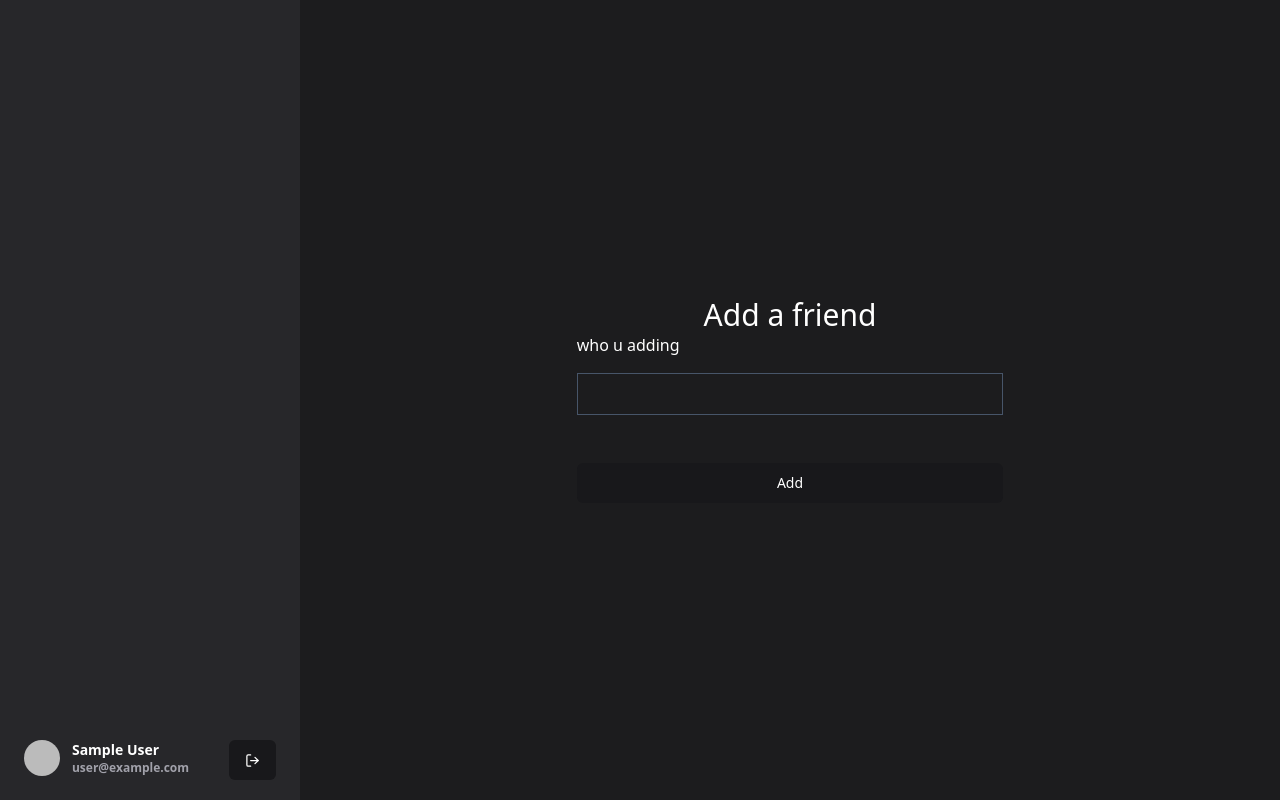
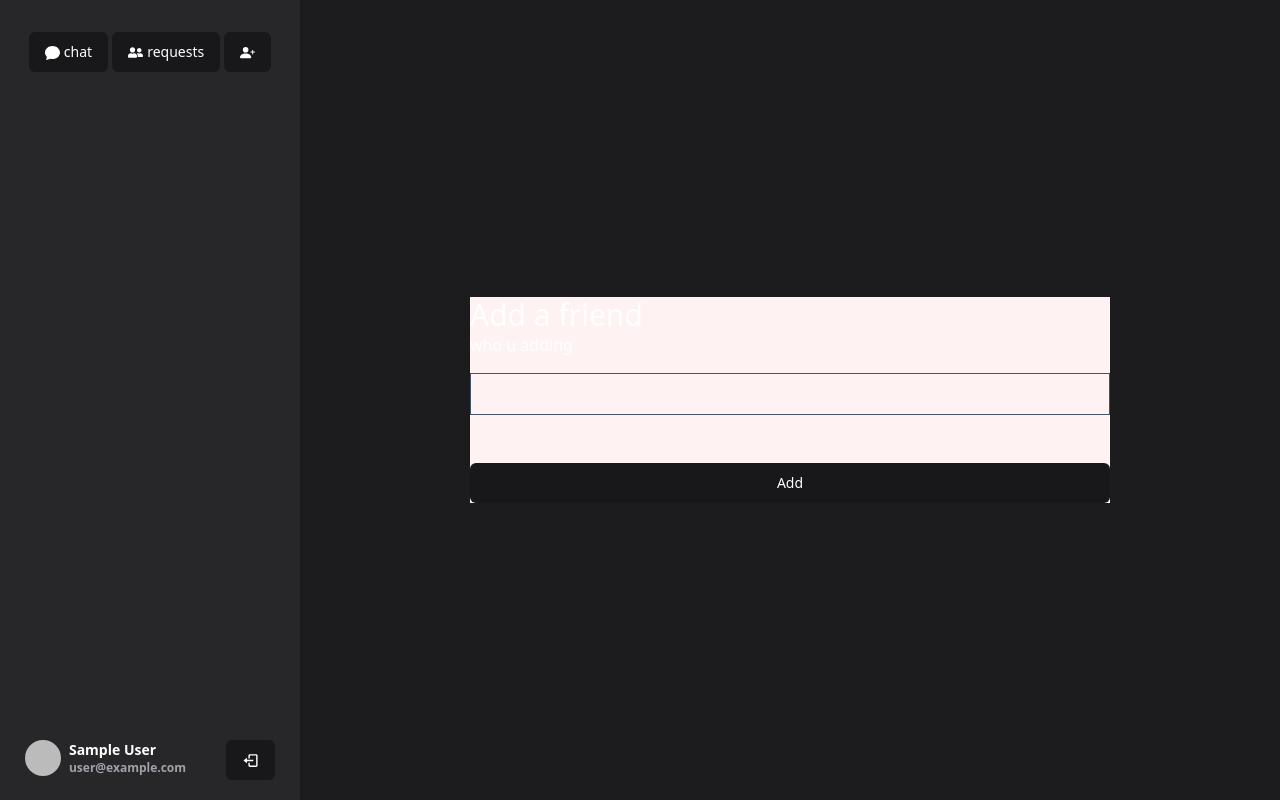
Before and after one commit to gio-palagashvili/messenger_2, a Next.js app: page /home/add in a window 1280 px wide. Built offline with nearby package versions, Linux system fonts and the light colour scheme; no server answers; sample sign-in values are in the browser's storage.

Commit message:
ourside clikc hook & others

```diff
--- a/package.json
+++ b/package.json
@@ -22,13 +22,13 @@
     "eslint": "8.38.0",
     "eslint-config-next": "13.3.0",
     "framer-motion": "^10.12.4",
-    "lucide-react": "^0.137.0",
     "next": "13.3.0",
     "next-auth": "^4.22.0",
     "postcss": "8.4.21",
     "react": "18.2.0",
     "react-dom": "18.2.0",
     "react-hook-form": "^7.43.9",
+    "react-icons": "^4.8.0",
     "tailwind-merge": "^1.12.0",
     "tailwindcss": "3.3.1",
     "typescript": "5.0.4",
--- a/src/app/(home)/home/add/page.tsx
+++ b/src/app/(home)/home/add/page.tsx
@@ -1,4 +1,5 @@
 import AddFriend from "@/components/AddFriend";
+
 export const metadata = {
   title: "Add friends",
   description: "add friends messenger",
@@ -6,8 +7,7 @@ export const metadata = {
 
 const page = ({}) => {
   return (
-    <div className="m-auto flex flex-col place-items-center w-1/3">
-      <h1 className="text-3xl">Add a friend</h1>
+    <div className="m-auto flex flex-col place-items-center w-1/2 bg-red-50">
       <AddFriend />
     </div>
   );
--- a/src/app/(home)/home/layout.tsx
+++ b/src/app/(home)/home/layout.tsx
@@ -1,16 +1,15 @@
 import { authOptions } from "@/lib/authOptions";
 import { getServerSession } from "next-auth";
-import Link from "next/link";
 import { redirect } from "next/navigation";
 import { ReactNode } from "react";
-import Button from "@/components/ui/Button";
-import Toast from "@/components/ui/Toast";
-import SignOutButton from "@/components/SignOutButton";
-import Image from "next/image";
 import Nav from "@/components/ui/Nav";
 interface LayoutProps {
   children: ReactNode;
 }
+export const metadata = {
+  title: "Messenger",
+  description: "messenger app main page",
+};
 
 const Layout = async ({ children }: LayoutProps) => {
   const session = await getServerSession(authOptions);
@@ -19,15 +18,6 @@ const Layout = async ({ children }: LayoutProps) => {
   return (
     <div className="w-full h-full flex">
       <Nav session={session} />
-      {/* <div className="flex gap-1 mt-10">
-        <Link href={"/home"}>
-          <Button>Home</Button>
-        </Link>
-        <Link href={"home/add"}>
-          <Button>Add a friend</Button>
-        </Link>
-        <SignOutButton>Sign out</SignOutButton>
-      </div> */}
       {children}
     </div>
   );
--- a/src/app/layout.tsx
+++ b/src/app/layout.tsx
@@ -2,8 +2,8 @@ import Provider from "@/components/Provider";
 import "./globals.css";
 
 export const metadata = {
-  title: "Create Next App",
-  description: "Generated by create next app",
+  title: "Next messenger App",
+  description: "nextjs messenger app",
 };
 
 export default function RootLayout({
--- a/src/components/AddFriend.tsx
+++ b/src/components/AddFriend.tsx
@@ -49,6 +49,8 @@ const AddFriendButton: FC<AddFriendButtonProps> = ({}) => {
   };
 
   return (
+    <div className="w-full">
+      <h1 className="text-3xl">Add a friend</h1>
       <form
         className="flex flex-col gap-4 w-full"
         onSubmit={handleSubmit(onSubmit)}
@@ -63,6 +65,7 @@ const AddFriendButton: FC<AddFriendButtonProps> = ({}) => {
         <p>{complete ? "sent friend request" : ""}</p>
         <Button isLoading={isSubmitting}>Add</Button>
       </form>
+    </div>
   );
 };
 
--- a/src/components/ui/Nav.tsx
+++ b/src/components/ui/Nav.tsx
@@ -2,9 +2,11 @@ import { Session } from "next-auth";
 import Image from "next/image";
 import { FC } from "react";
 import Button from "@/components/ui/Button";
-import { LogOut } from "lucide-react";
 import SignOutButton from "@/components/SignOutButton";
-
+import Link from "next/link";
+import { BiLogOut } from "react-icons/bi";
+import { BsFillChatFill, BsPersonPlusFill } from "react-icons/bs";
+import { FaUserFriends } from "react-icons/fa";
 interface NavProps {
   session: Session;
 }
@@ -12,8 +14,28 @@ interface NavProps {
 const Nav: FC<NavProps> = ({ session }) => {
   return (
     <div className="hidden w-[300px] h-full bg-zinc-800 md:flex justify-center flex-col place-items-center ">
-      <div className="h-[90%] w-full p-3"></div>
-      <div className="flex gap-3 text-sm font-semibold">
+      <div className="h-[90%] w-full p-3">
+        <div className="flex gap-1 justify-center">
+          <Link href={"/home"}>
+            <Button>
+              <BsFillChatFill size={15} />
+              chat
+            </Button>
+          </Link>
+          <Link href={"home/requets"}>
+            <Button>
+              <FaUserFriends size={15} />
+              requests
+            </Button>
+          </Link>
+          <Link href={"home/add"}>
+            <Button>
+              <BsPersonPlusFill size={15} />
+            </Button>
+          </Link>
+        </div>
+      </div>
+      <div className="flex gap-2 text-sm font-semibold">
         <div className="relative h-9 w-9">
           <Image
             referrerPolicy="no-referrer"
@@ -35,7 +57,7 @@ const Nav: FC<NavProps> = ({ session }) => {
           </div>
           <div className="">
             <SignOutButton>
-              <LogOut size={15} />
+              <BiLogOut size={17} />
             </SignOutButton>
           </div>
         </div>
```
Also changed, not shown: src/hooks/useClickOutside.tsx (added, +23 -0 lines), 1 other file (tests, documents, lock files or other folders). Lines whose indentation alone changed are shown as unchanged.
